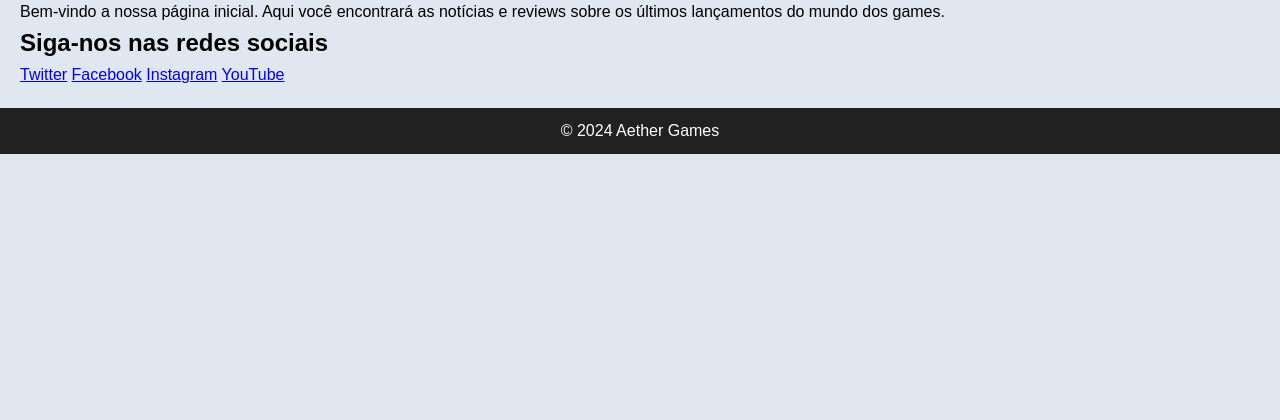
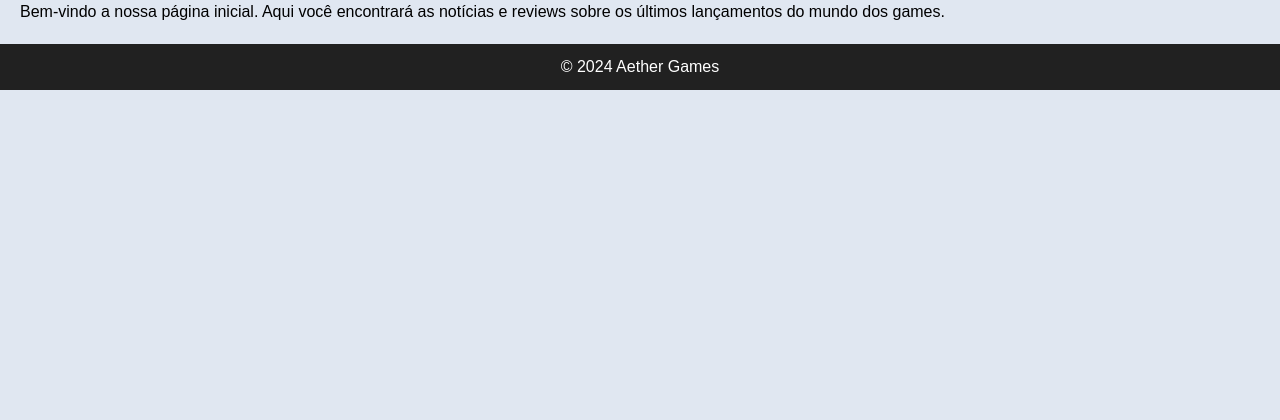
Before and after one commit to Kayo-Elias/Aether_Games-php, a PHP site: page / in a window 1280 px wide. Shown: the part 109-529 px from the top of the page. Run offline with PHP 8.4, Linux system fonts and the light colour scheme.

Commit message:
Update index.php

```diff
--- a/index.php
+++ b/index.php
@@ -17,6 +17,22 @@
 
             <img src="img/Aether.png" alt="Logo do site" class="logo">
              <h1>Aether Games</h1>
+            </div>
+
+            <div class="redes-sociais-container">
+            <a href="https://twitter.com/aethergames" target="_blank">
+            <img src="img/twitter-icon.png" alt="Twitter" class="rede-social-icon">
+</a>
+            <a href="https://facebook.com/aethergames" target="_blank">
+            <img src="img/facebook-icon.png" alt="Facebook" class="rede-social-icon">
+</a>
+            <a href="https://instagram.com/aethergames" target="_blank">
+            <img src="img/instagram-icon.png" alt="Instagram" class="rede-social-icon">
+</a>
+            <a href="https://youtube.com/aethergames" target="_blank">
+                    <img src="img/youtube-icon.png" alt="YouTube" class="rede-social-icon">
+</a>
+            </div>
             </div>
              <nav>
                 <ul>
@@ -42,16 +58,6 @@
 
 
 
-                    <!--seção de redes sociais-->
-                    <section class="redes sociais">
-                    <h2>Siga-nos nas redes sociais</h2>
-                    <a href="https://twitter.com/aethergames" target="_blank">Twitter</a>
-                    <a href="https://facebook.com/aethergames" target="_blank">Facebook</a>
-                    <a href="https://instagram.com/aethergames" target="_blank">Instagram</a>
-                    <a href="https://youtube.com/aethergames" target="_blank">YouTube</a>
-
-                   </section>
-
 
                 </main>
 
```
